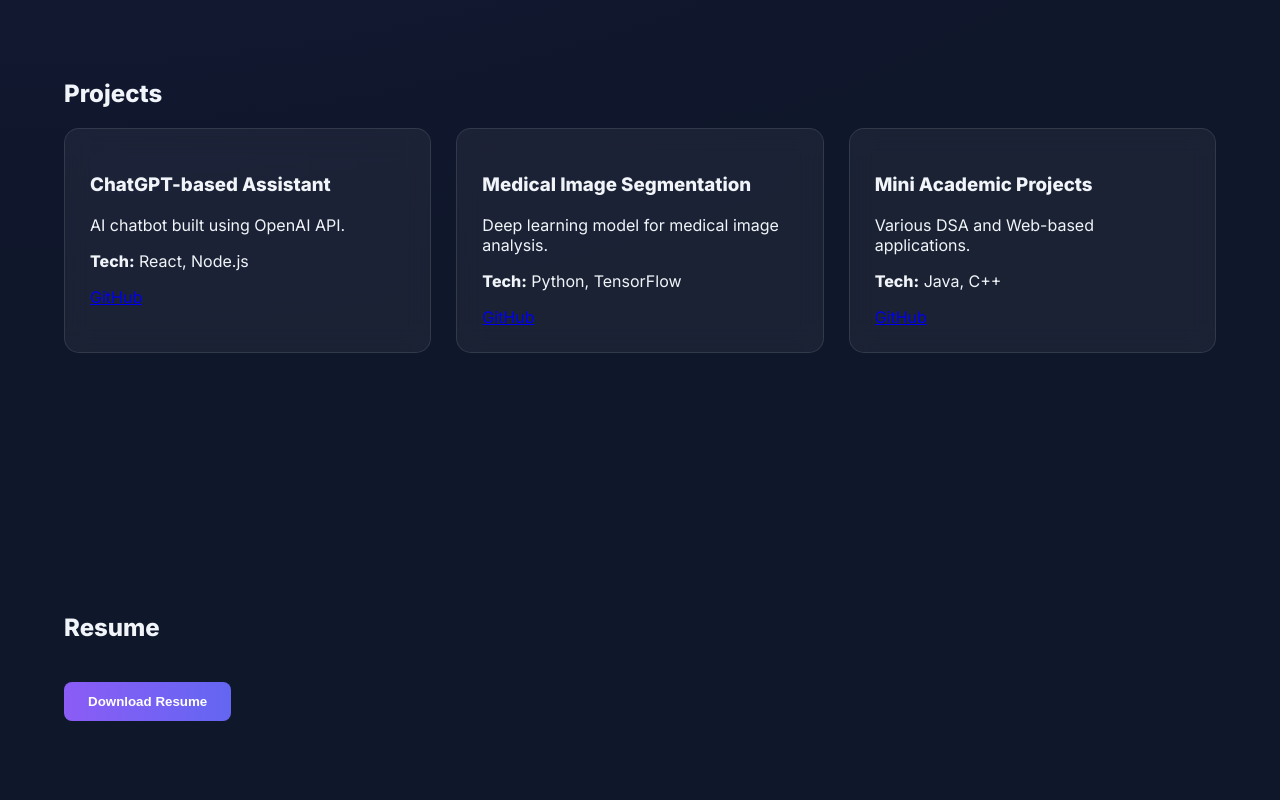
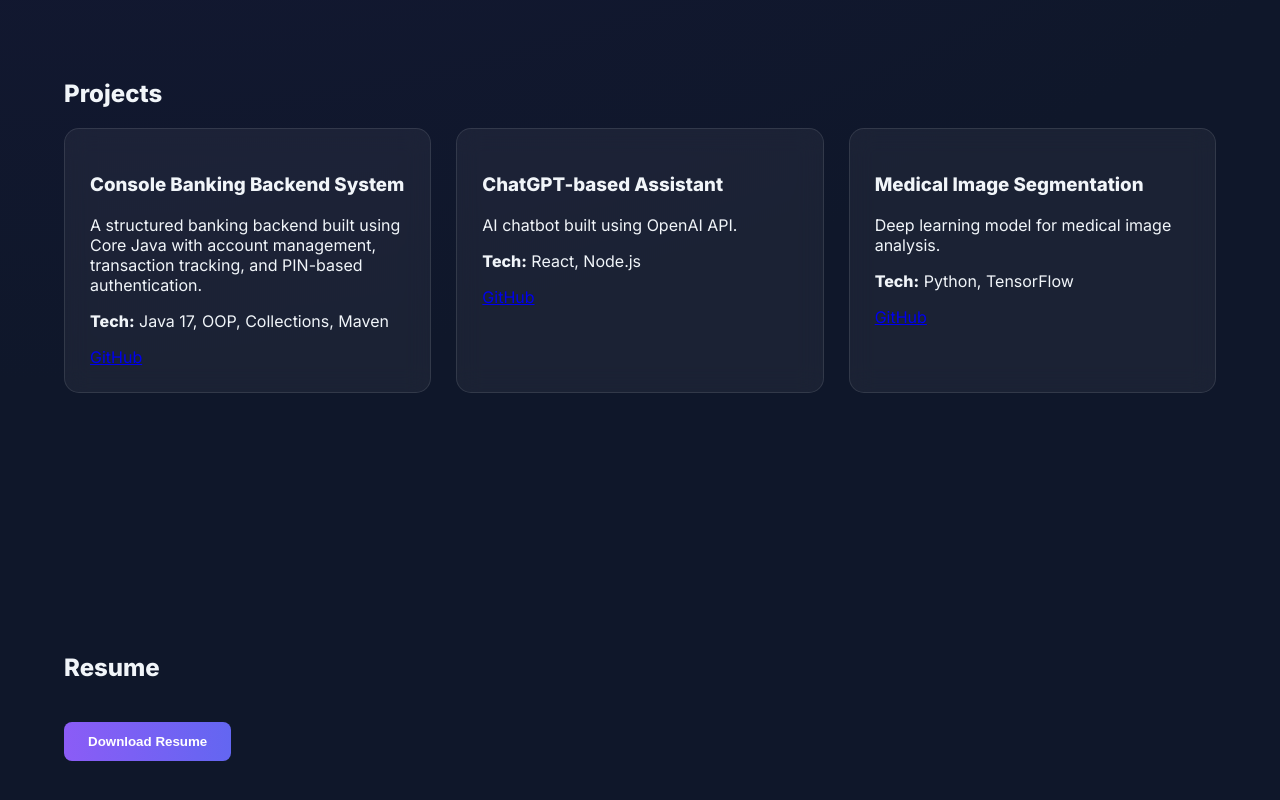
Before and after one commit to Bhagavansingh17/bhagavan-portfolio, a React (Create React App) app: page / in a window 1280 px wide. Shown: the part 1892-2692 px from the top of the page. Built offline with nearby package versions, Linux system fonts and the light colour scheme.

Commit message:
Updated projects section with banking backend

```diff
--- a/src/components/Projects.js
+++ b/src/components/Projects.js
@@ -5,6 +5,27 @@
     <section id="projects">
       <h2>Projects</h2>
       <div className="cards">
+
+        {/* Banking System Project */}
+        <div className="card">
+          <h3>Console Banking Backend System</h3>
+          <p>
+            A structured banking backend built using Core Java with
+            account management, transaction tracking, and PIN-based authentication.
+          </p>
+          <p>
+            <strong>Tech:</strong> Java 17, OOP, Collections, Maven
+          </p>
+          <a
+            href="https://github.com/Bhagavansingh17/banking-system"
+            target="_blank"
+            rel="noopener noreferrer"
+          >
+            GitHub
+          </a>
+        </div>
+
+        {/* Keep this temporarily */}
         <div className="card">
           <h3>ChatGPT-based Assistant</h3>
           <p>AI chatbot built using OpenAI API.</p>
@@ -18,6 +39,7 @@
           </a>
         </div>
 
+        {/* Keep this temporarily */}
         <div className="card">
           <h3>Medical Image Segmentation</h3>
           <p>Deep learning model for medical image analysis.</p>
@@ -31,18 +53,6 @@
           </a>
         </div>
 
-        <div className="card">
-          <h3>Mini Academic Projects</h3>
-          <p>Various DSA and Web-based applications.</p>
-          <p><strong>Tech:</strong> Java, C++</p>
-        <a
-  href="https://github.com/yourgithub"
-  target="_blank"
-  rel="noopener noreferrer"
->
-  GitHub
-</a>
-        </div>
       </div>
     </section>
   );
```
Lines whose indentation alone changed are shown as unchanged.
